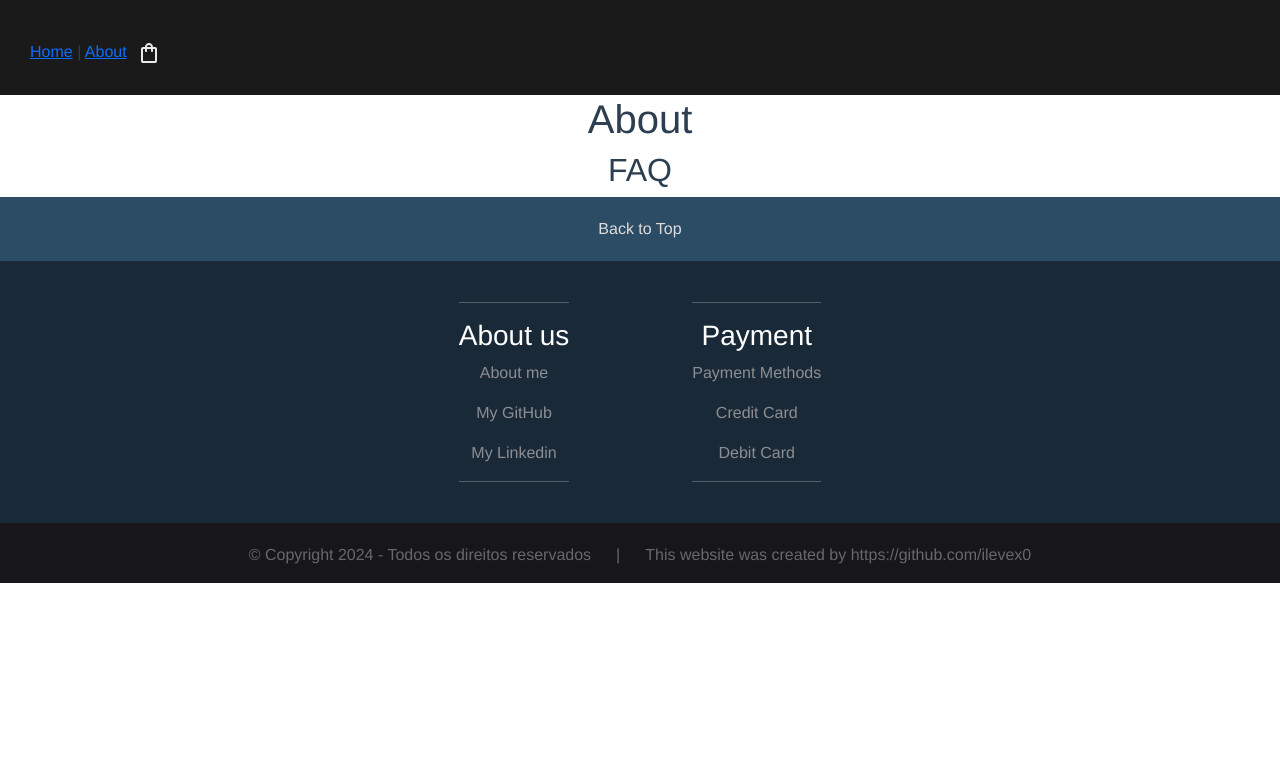
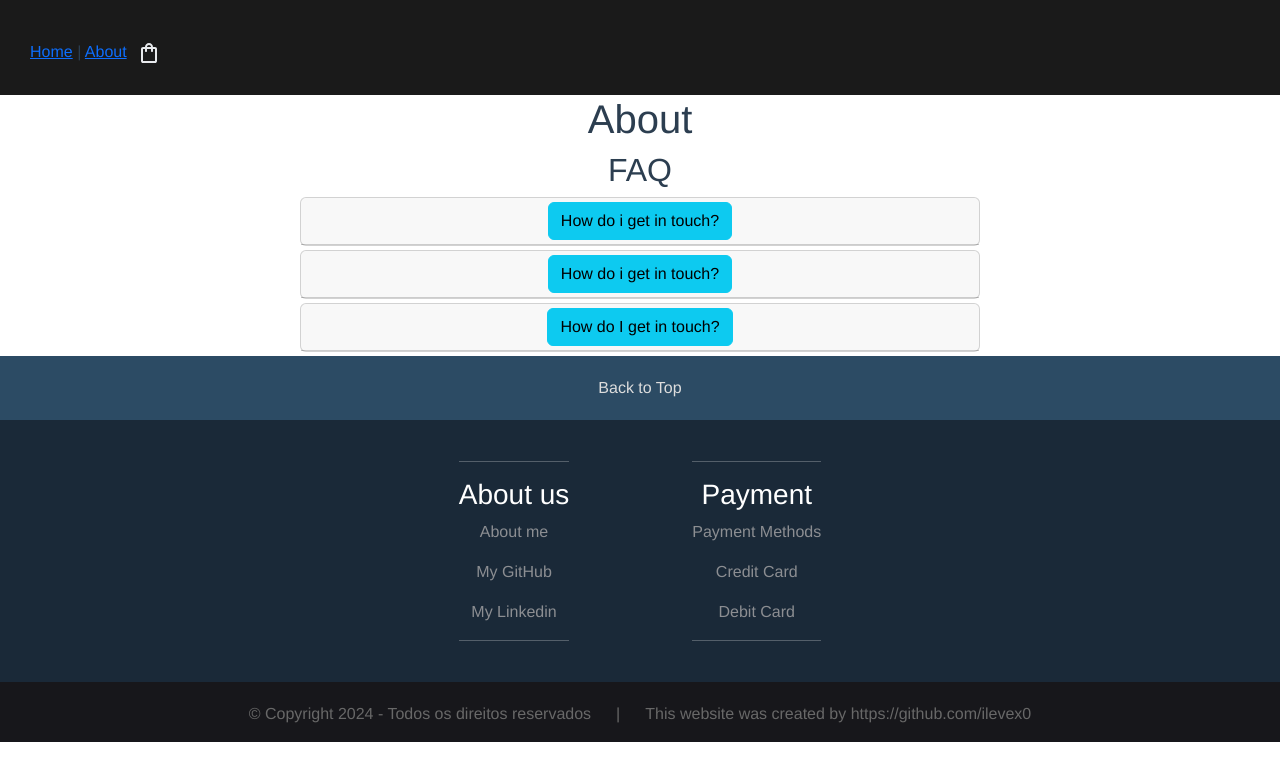
Before and after one commit to ilevex0/mercadinho-vue, a Vue app: page /about in a window 1280 px wide. Shown: the top 780 px of the page. Built offline with nearby package versions, Linux system fonts and the light colour scheme; what vue-sweetalert2 would draw is missing.

Commit message:
Add accordion in FAQ

```diff
--- a/src/pages/AboutPage.vue
+++ b/src/pages/AboutPage.vue
@@ -1,16 +1,67 @@
 <template>
-  <div>
+  <div class="AboutPage">
     <h1>About</h1>
-    <h2>FAQ</h2>
+    <div class="accordion-faq">
+      <h2>FAQ</h2>
+      <div class="accordion" role="tablist">
+        <b-card no-body class="mb-1">
+          <b-card-header header-tag="header" class="p-1" role="tab">
+            <b-button block v-b-toggle.accordion-1 variant="info"
+              >How do i get in touch?</b-button
+            >
+          </b-card-header>
+          <b-collapse id="accordion-1" accordion="my-accordion" role="tabpanel">
+            <b-card-body>
+              <b-card-text>{{ text }}</b-card-text>
+            </b-card-body>
+          </b-collapse>
+        </b-card>
+
+        <b-card no-body class="mb-1">
+          <b-card-header header-tag="header" class="p-1" role="tab">
+            <b-button block v-b-toggle.accordion-2 variant="info"
+              >How do i get in touch?</b-button
+            >
+          </b-card-header>
+          <b-collapse id="accordion-2" accordion="my-accordion" role="tabpanel">
+            <b-card-body>
+              <b-card-text>{{ text }}</b-card-text>
+            </b-card-body>
+          </b-collapse>
+        </b-card>
+
+        <b-card no-body class="mb-1">
+          <b-card-header header-tag="header" class="p-1" role="tab">
+            <b-button block v-b-toggle.accordion-3 variant="info">
+              How do I get in touch?</b-button
+            >
+          </b-card-header>
+          <b-collapse id="accordion-3" accordion="my-accordion" role="tabpanel">
+            <b-card-body>
+              <b-card-text>{{ text }}</b-card-text>
+            </b-card-body>
+          </b-collapse>
+        </b-card>
+      </div>
+    </div>
   </div>
 </template>
 
 <script>
 export default {
-
-}
+  name: "AboutPage",
+  data() {
+    return {
+      text: `
+          FAQ TEXT
+        `,
+    };
+  },
+};
 </script>
 
 <style scoped>
-
+.accordion-faq {
+  margin: 0px 300px;
+}
 </style>
--- a/src/pages/CartPage.vue
+++ b/src/pages/CartPage.vue
@@ -3,6 +3,9 @@
     <h1>My Cart ({{ this.cart.length }})</h1>
     <hr />
     <div class="products">
+      <div v-if="this.cart.length == 0">
+        <p>Cart is empty right now :c</p>
+      </div>
       <b-card
         v-for="(product, index) in this.cart"
         :key="index"
@@ -57,14 +60,16 @@ export default {
       this.$emit("addProduct", product);
     },
     purchase() {
-      this.$swal.fire({
+      this.$swal
+        .fire({
           title: "Proceed with payment?",
           text: "The fictitious product will be purchased!",
           showCancelButton: true,
           confirmButtonColor: "#0d6efd",
           cancelButtonColor: "#d33",
           confirmButtonText: "Yes, please!",
-      }).then((result) => {
+        })
+        .then((result) => {
           if (result.isConfirmed) {
             this.confirmPurchase();
           }
```
Lines whose indentation alone changed are shown as unchanged.
